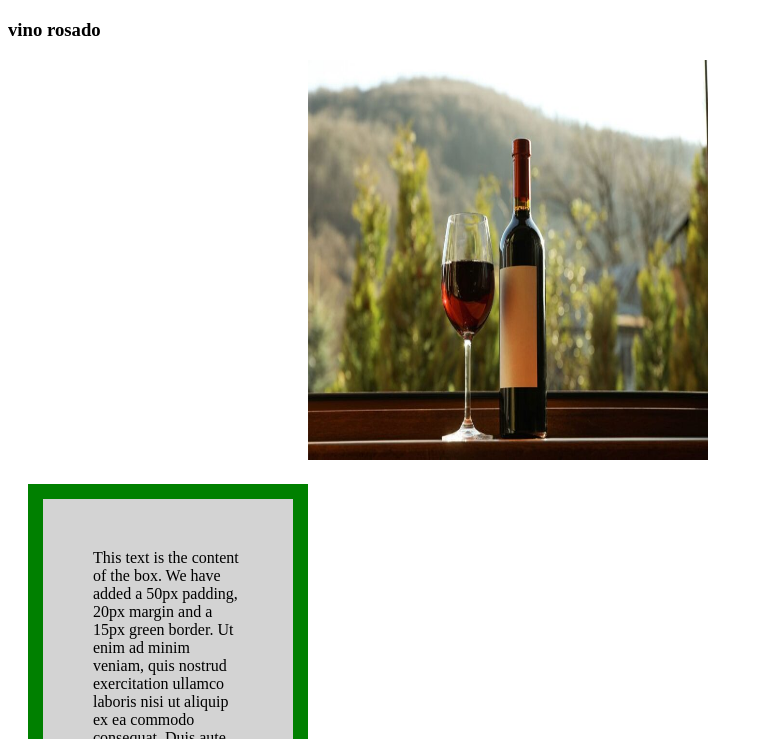
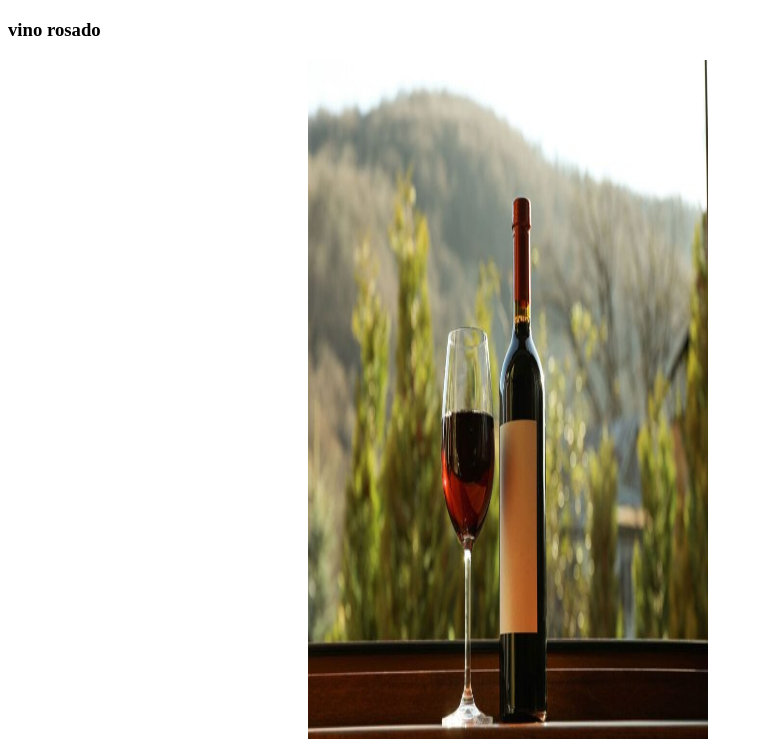
Before and after one commit to carp1nch0/diadelvino, a plain HTML site: page index.html in a window 1280 px wide. Shown: the part 61-800 px from the top of the page, without its empty margins (0-772 px from the left). Drawn offline with Linux system fonts and the light colour scheme.

Commit message:
Update index.html

```diff
--- a/index.html
+++ b/index.html
@@ -25,7 +25,7 @@
          </style>
          <h1>dia del vino</h1>
          <h3>vino rosado</h3>
-         <img style="height: 400px;" width="400px;" src="copa.jpg" alt="copa y botella de vino">
+         <img style="height: 700px;" width="400px;" src="copa.jpg" alt="copa y botella de vino">
          <div>This text is the content of the box. We have added a 50px padding, 20px margin and a 15px green border. Ut enim ad minim veniam, quis nostrud exercitation ullamco laboris nisi ut aliquip ex ea commodo consequat. Duis aute irure dolor in reprehenderit in voluptate velit esse cillum dolore eu fugiat nulla pariatur. Excepteur sint occaecat cupidatat non proident, sunt in culpa qui officia deserunt mollit anim id est laborum.</div>
 
     </body>
```
